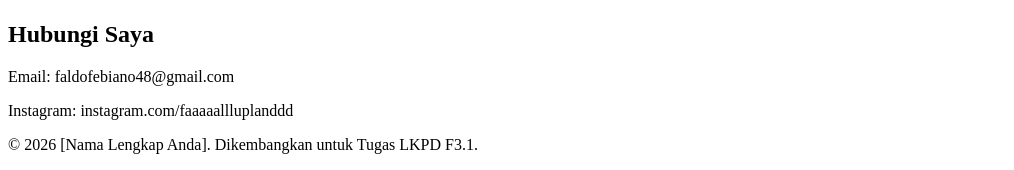
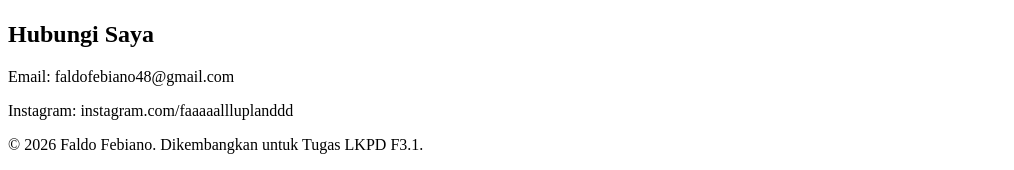
Before and after one commit to febianydevina437-collab/projek-web-1, a plain HTML site: page index.html in a window 1280 px wide. Shown: the part 1098-1268 px from the top of the page, without its empty margins (0-1014 px from the left). Drawn offline with Linux system fonts and the light colour scheme.

Commit message:
Update index.html

```diff
--- a/index.html
+++ b/index.html
@@ -54,7 +54,7 @@
 
     <!-- Footer -->
     <footer>
-    <p>&copy; 2026 [Nama Lengkap Anda]. Dikembangkan untuk Tugas LKPD F3.1.</p>
+    <p>&copy; 2026 Faldo Febiano. Dikembangkan untuk Tugas LKPD F3.1.</p>
     </footer>
 
     </body>
```
